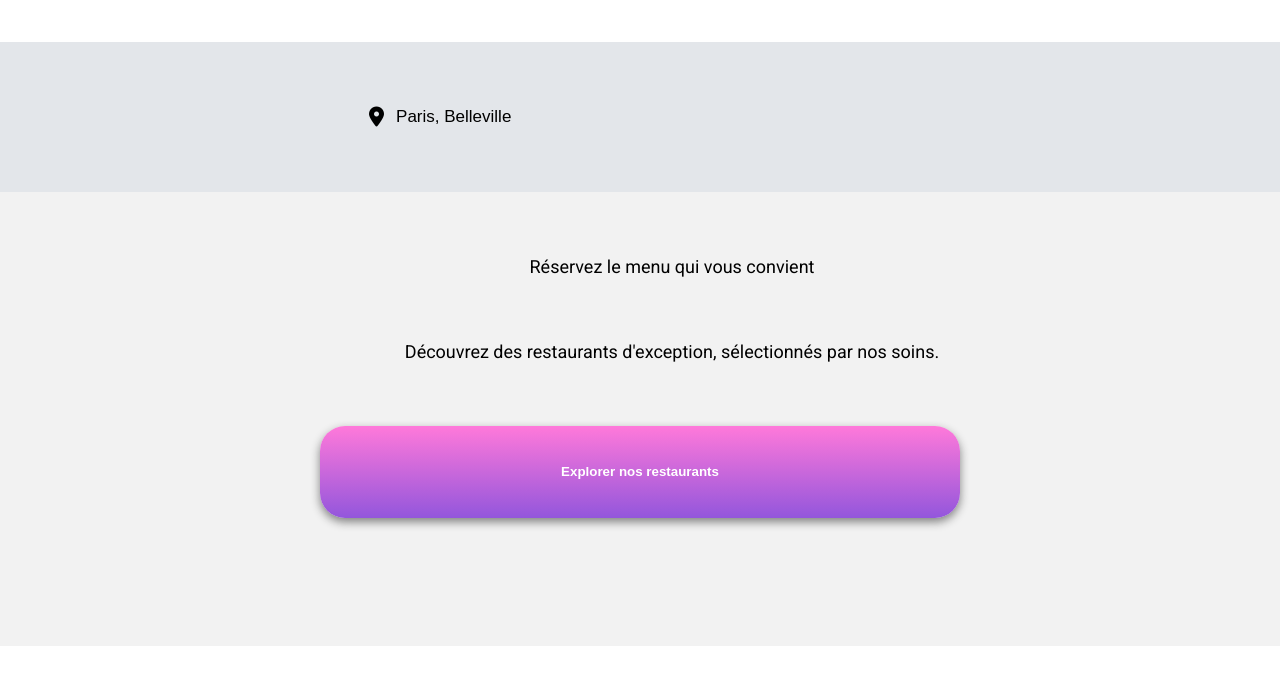
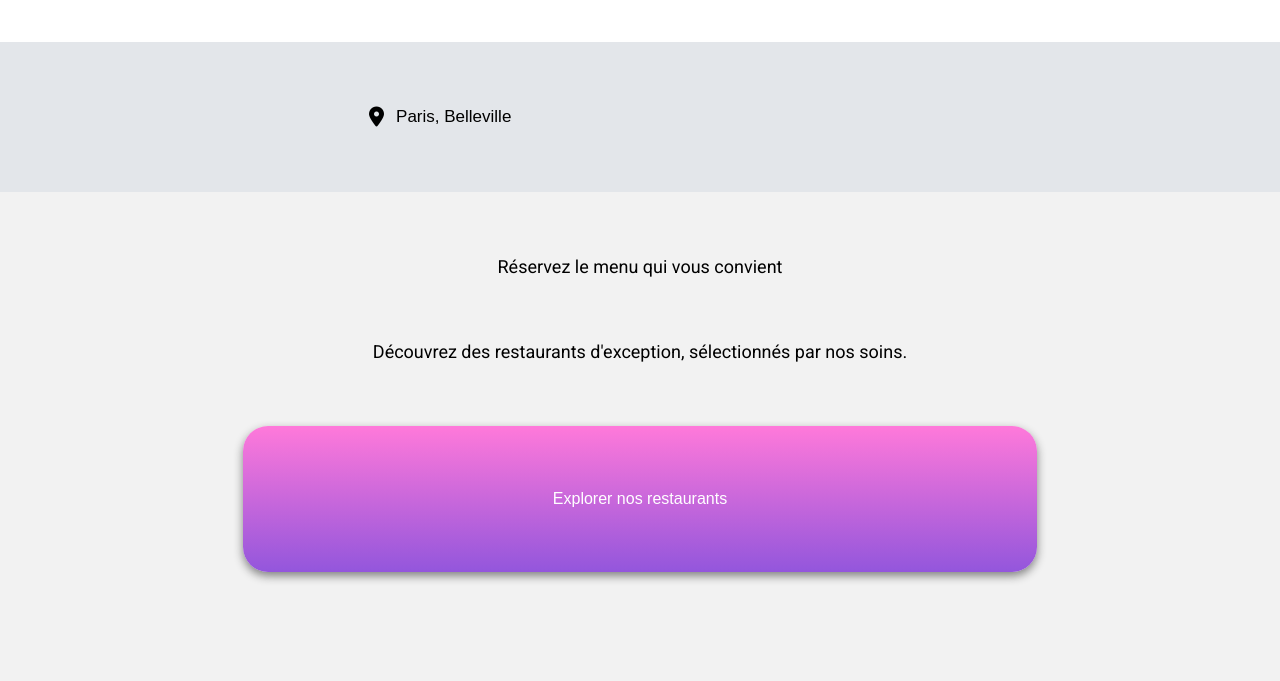
Before and after one commit to 0-Lili-0/Projet-3, a plain HTML site: page index.html in a window 1280 px wide. Shown: the part 119-800 px from the top of the page. Drawn offline with Linux system fonts and the light colour scheme; a web font is replaced by a local one.

Commit message:
modification des boutons de la section fonctionnement

```diff
--- a/sass/components/_components.scss
+++ b/sass/components/_components.scss
@@ -5,16 +5,16 @@
     flex-flow: row nowrap;
     justify-content: center;
     align-items: center;
-    padding: 3%;
-    width: 50%;
+    padding: 5%;
+    width: 62%;
     max-width: 100%;
     margin-left: auto;
     margin-right: auto;
     border-radius: 25px;
     border: none;
     box-shadow: $shadow;
-    font-weight: bold;
-    z-index: 1;
+    font-weight: 300;
+    font-size: 16px;
         &--dégradé {
             background: linear-gradient(0deg, $couleur-primaire, $couleur-secondaire);
             color: white;
@@ -28,6 +28,7 @@
             border: none;
             color: black;
             margin-bottom: 4%;
+            font-weight: bold;
         }
 }
 // compteur auto
--- a/style.scss
+++ b/style.scss
@@ -28,6 +28,9 @@ body {
     background-color: $fond-clair;
     margin: 0px;
     padding-bottom: 10%;
+    .titreSection {
+        @include titres-sections;
+    }
 }
 form {
     display: flex;
@@ -54,7 +57,6 @@ form {
         text-align: center;
         width: 70%;
         margin: 5% auto;
-        padding-left: 5%;
     }
 }
 // section fonctionnement
```
Also changed, not shown: style.css, 1 other file.
